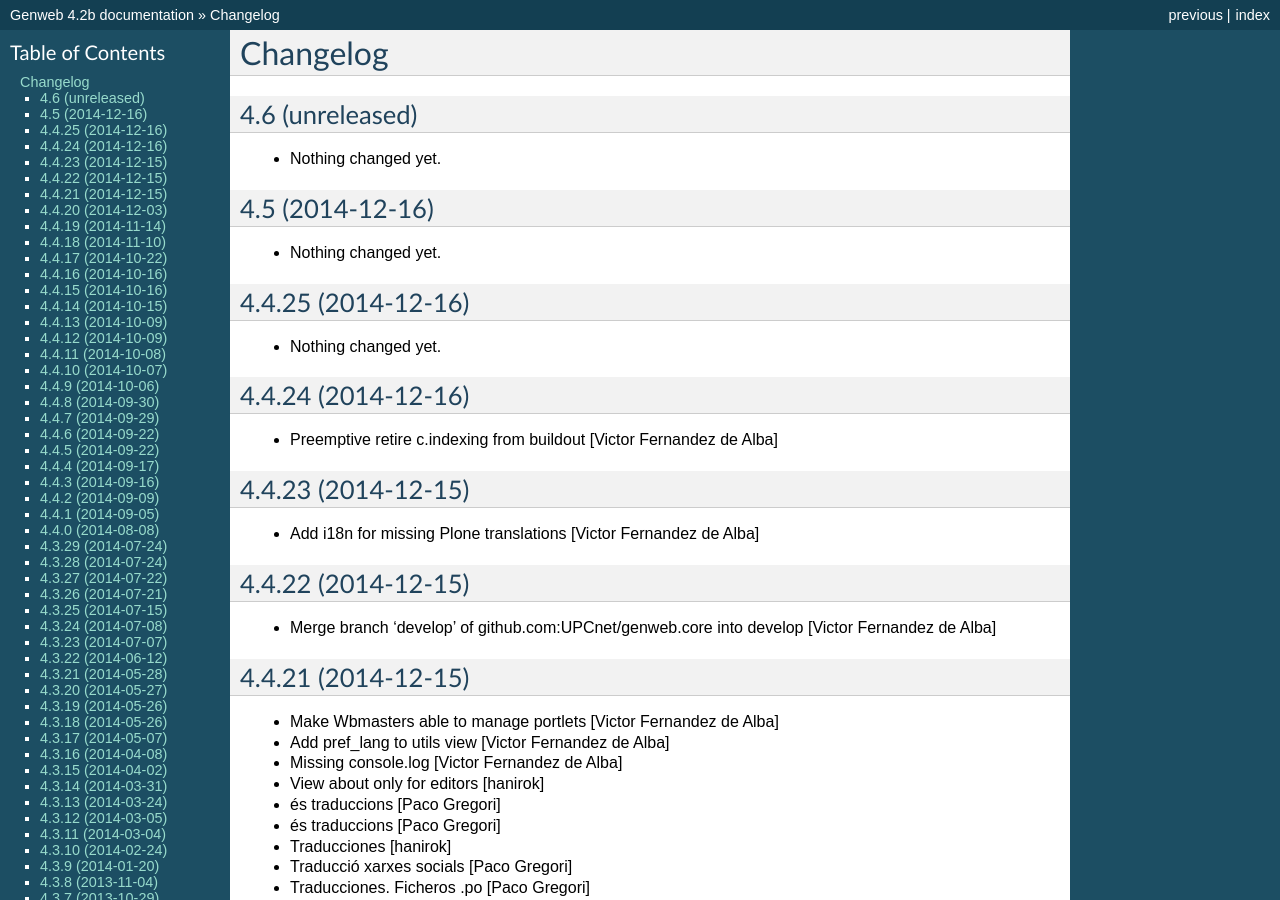
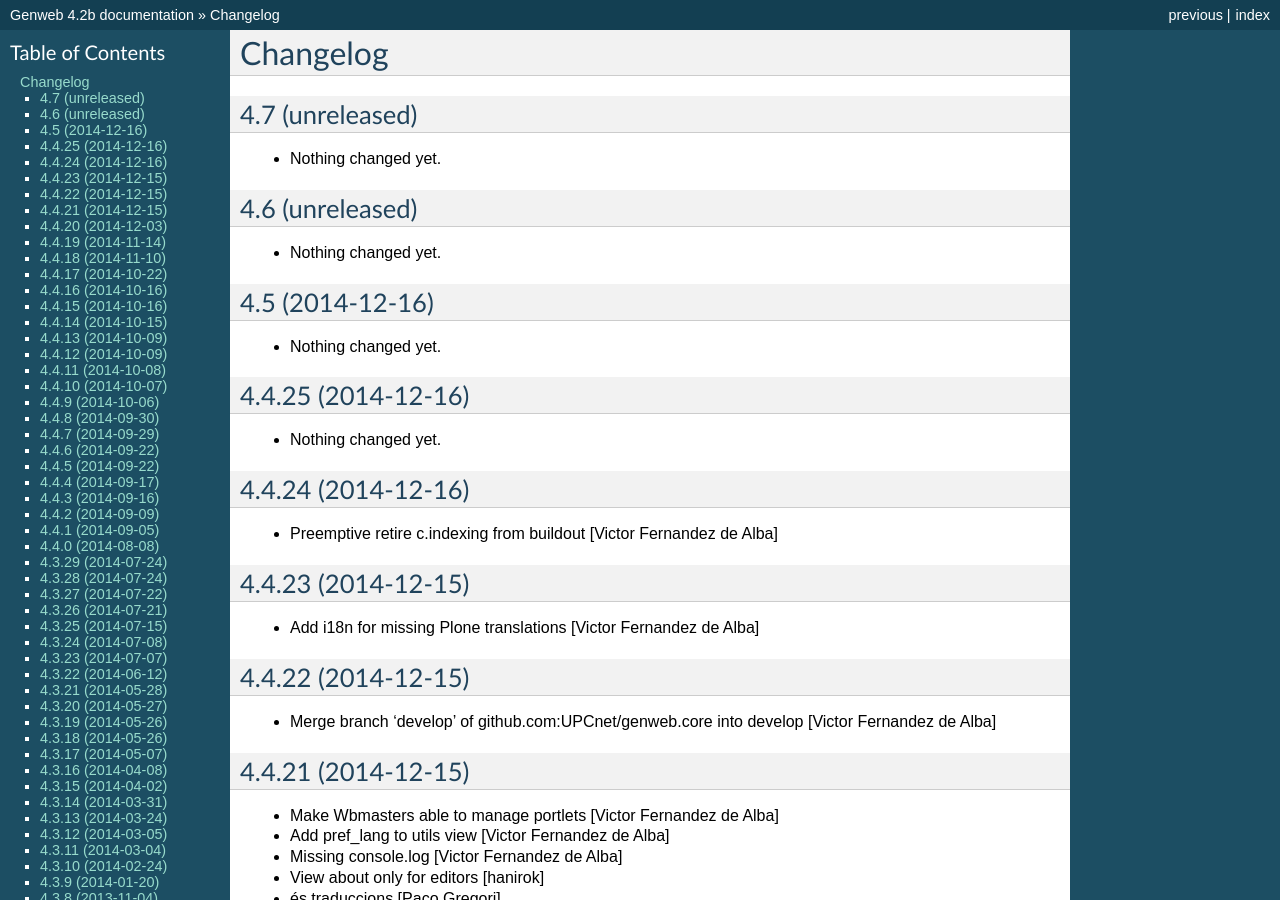
Before and after one commit to UPCnet/genweb.core, a Sphinx documentation site: the page built from docs/HISTORY.rst, in a window 1280 px wide and 900 px high. Built offline with Sphinx 7.4.7, drawn with Linux system fonts in a browser that asks for light colours.

Commit message:
Back to development: 4.7

```diff
--- a/docs/HISTORY.rst
+++ b/docs/HISTORY.rst
@@ -1,5 +1,11 @@
 Changelog
 =========
+
+4.7 (unreleased)
+----------------
+
+- Nothing changed yet.
+
 
 4.6 (unreleased)
 ----------------
--- a/setup.py
+++ b/setup.py
@@ -1,7 +1,7 @@
 from setuptools import setup, find_packages
 import os
 
-version = '4.6.dev0'
+version = '4.7.dev0'
 
 README = open("README.rst").read()
 HISTORY = open(os.path.join("docs", "HISTORY.rst")).read()
```
